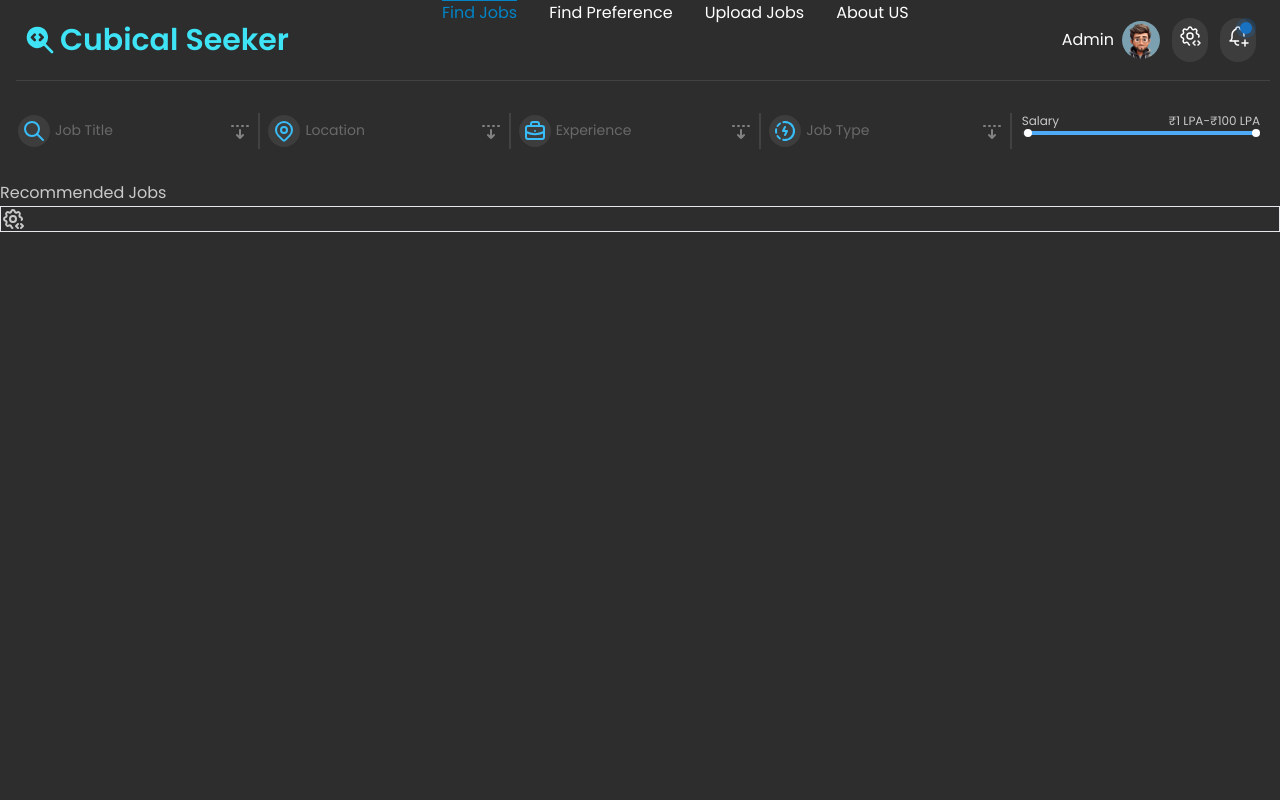
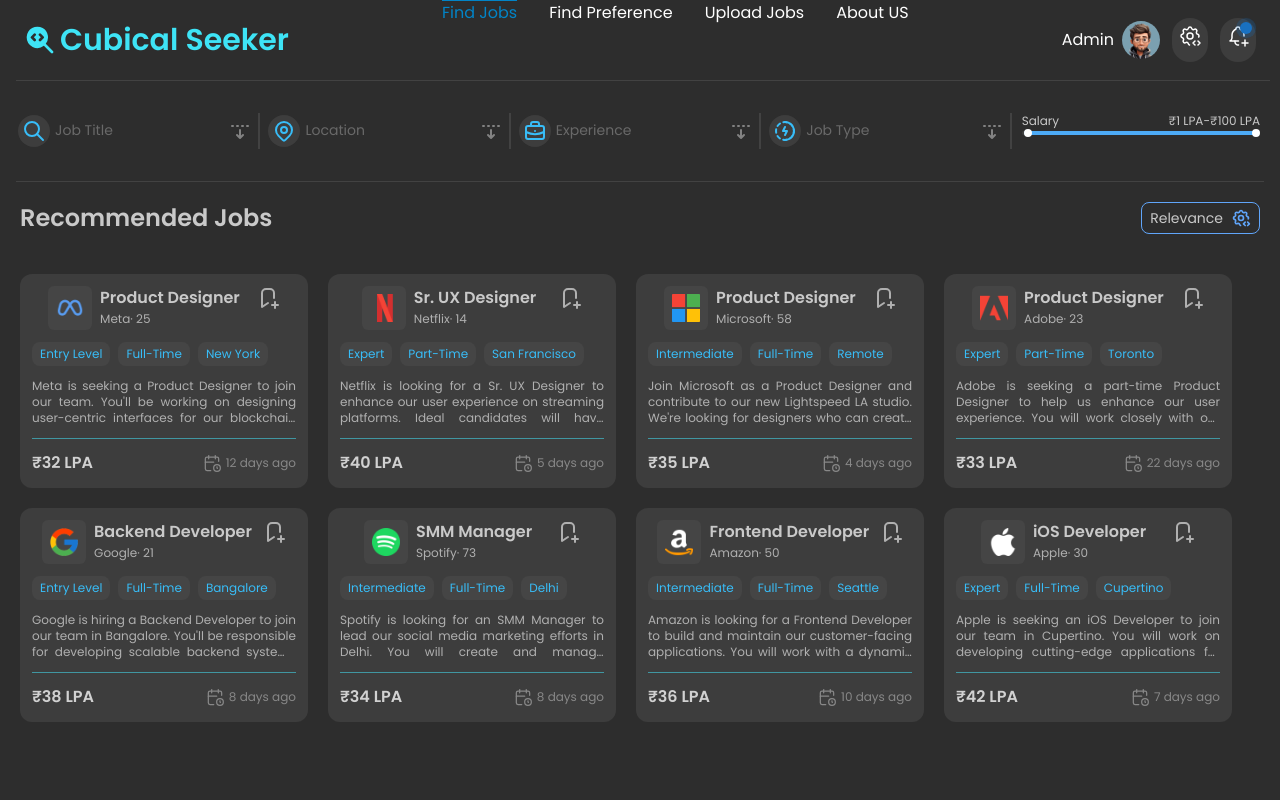
Before and after one commit to anshxpress/cubicalseeker, a React (Create React App) app in the folder cubicalseeker/: page /find-jobs in a window 1280 px wide. Shown: the top 800 px of the page. Built offline with nearby package versions, Linux system fonts and the light colour scheme.

Commit message:
added example daat

```diff
--- a/cubicalseeker/package.json
+++ b/cubicalseeker/package.json
@@ -21,6 +21,7 @@
     "react": "^18.3.1",
     "react-dom": "^18.3.1",
     "react-fast-marquee": "^1.6.5",
+    "react-native": "^0.75.3",
     "react-router-dom": "^6.26.1",
     "react-scripts": "5.0.1",
     "typescript": "^4.9.5",
--- a/cubicalseeker/src/FindJobs/JobCards.tsx
+++ b/cubicalseeker/src/FindJobs/JobCards.tsx
@@ -1,6 +1,42 @@
-const JobCards=() =>{
-    return <div>
 
+import { IconBookmarkPlus, IconCalendarClock } from "@tabler/icons-react";
+import { Divider, Text } from '@mantine/core';
+import { ClassNames } from "@emotion/react";
+
+
+const JobCards=(props:any) =>{
+    return <div  className="bg-mine-shaft-900 p-3 w-72 flex flex-col gap-3 rounded-xl hover:shadow-[0_0_5px_1px_blue] !shadow-sky-400">
+        <div className="flex justify-evenly">
+            <div className="flex gap-2 items-justify">
+                <div className="p-2 bg-mine-shaft-800 rounded-md">
+                    <img className="h-7" src={`/Icons/${props.company}.png`} alt="" />
+                </div>
+                <div>
+                    <div className="font-semibold">
+                        {props.jobTitle}
+                    </div>
+                    <div className="text-xs text-mine-shaft-300">{props.company}
+                        &#183; {props.applicants}</div>
+                </div>
+            </div>
+            <IconBookmarkPlus className="text-mine-shaft-300 cursor-pointer"/>
+        </div>
+    <div className="flex gap-2 [&>div]:py-1 [&>div]:px-2 [&>div]:bg-mine-shaft-800
+     [&>div]:text-sky-400 [&>div]:rounded-lg text-xs">
+        <div>{props.experience}</div>
+        <div>{props.jobType}</div>
+        <div>{props.location}</div>
+    </div>
+    <Text className="!text-xs text-justify !text-mine-shaft-300" lineClamp={3}>{props.description}</Text>
+<Divider size="xs" color="mineShaft.7"/>
+    <div className="flex justify-between">
+        <div className="font-semibold text-mine-shaft-200">
+          &#8377;{props.package}
+        </div>
+        <div className="flex gap-1 text-xs text-mine-shaft-400 items-center">
+            <IconCalendarClock className="h-5 w-5" stroke={1.5}/> {props.postedDaysAgo} days ago
+        </div>
+    </div>
     </div>
 }
 export default JobCards;
--- a/cubicalseeker/src/FindJobs/Jobs.tsx
+++ b/cubicalseeker/src/FindJobs/Jobs.tsx
@@ -1,10 +1,17 @@
+import { jobList } from "../Data/JobsData";
+import JobCards from "./JobCards";
 import Sort from "./Sort";
 
 const Jobs=() =>{
-    return <div>
-        <div>
-            <div>Recommended Jobs</div>
+    return <div className="p-5">
+        <div className="flex justify-between">
+            <div className="text-2xl font-semibold">Recommended Jobs</div>
             <Sort/>
+        </div>
+        <div className="mt-10 flex flex-wrap gap-5">
+        {
+            jobList.map((job, index)=> <JobCards key={index}{...job}/>)
+        }
         </div>
     </div>
 }
--- a/cubicalseeker/src/FindJobs/Sort.tsx
+++ b/cubicalseeker/src/FindJobs/Sort.tsx
@@ -5,13 +5,13 @@
 const opt = ['Relevance', 'Most Recent', 'Salary (high - low)', 'Salary (low - high)'];
 
 const Sort=() => {
-  const [selectedItem, setSelectedItem] = useState<string | null>(null);
+  const [selectedItem, setSelectedItem] = useState<string | null>('Relevance');
   const combobox = useCombobox({
     onDropdownClose: () => combobox.resetSelectedOption(),
   });
 
   const options = opt.map((item) => (
-    <Combobox.Option value={item} key={item}>
+    <Combobox.Option className='!text-xs' value={item} key={item}>
       {item}
     </Combobox.Option>
   ));
@@ -19,17 +19,16 @@
   return (
       <Combobox
         store={combobox}
-        width={250}
+        width={150}
         position="bottom-start"
-        withArrow
         onOptionSubmit={(val) => {
           setSelectedItem(val);
           combobox.closeDropdown();
         }}
       >
         <Combobox.Target>
-          <div className='border border-sky-blue-400'>
-            {selectedItem} <IconSettingsCode/>
+          <div onClick={()=>combobox.toggleDropdown()} className='cursor-pointer border border-blue-400 flex gap-2 px-2 py-1 text-sm rounded-lg items-center'>
+            {selectedItem} <IconSettingsCode className='h-5 w-5 text-blue-400'/>
           </div>
         </Combobox.Target>
 
--- a/cubicalseeker/src/pages/Findjobs.tsx
+++ b/cubicalseeker/src/pages/Findjobs.tsx
@@ -7,6 +7,7 @@
         <div className="min-h-screen bg-mine-shaft-950 font-['poppins']">
             <Divider mr="xs" mx="md"/>
             <Searchbar/>
+            <Divider size="xs" mx='md'/>
             <Jobs/>
             <div></div>
 
```
Also changed, not shown: 1 other file (tests, documents, lock files or other folders).
